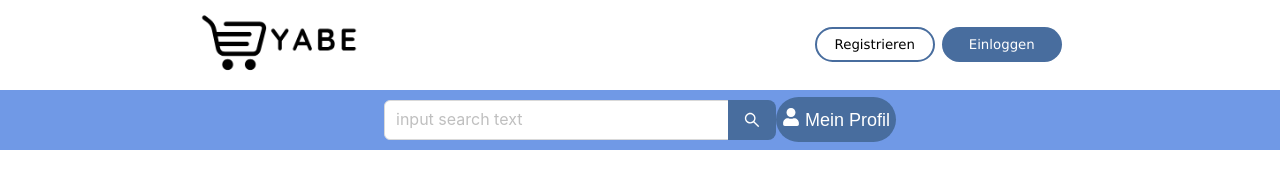
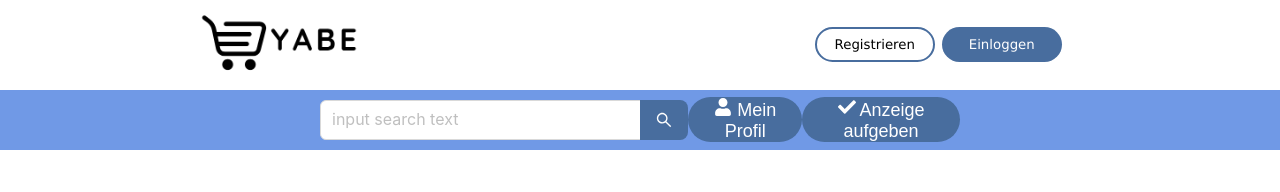
Before and after one commit to minhnguyengp1/internetproject, a React (Create React App) app in the folder client/: page / in a window 1280 px wide. Shown: the top 192 px of the page. Built offline with nearby package versions, Linux system fonts and the light colour scheme; no server answers.

Commit message:
add logout and create Article button in header

```diff
--- a/client/src/components/Header.jsx
+++ b/client/src/components/Header.jsx
@@ -3,10 +3,10 @@ import './header.scss'
 import AppLogo from '../assets/logoBlack.png'
 import { useSearch } from '../context/SearchContext'
 import { Link, useLocation, useNavigate } from 'react-router-dom'
-import { FaUser } from 'react-icons/fa'
-//import { logoutThunk } from '../redux/actions/authActions'
+import { FaUser, FaCheck } from 'react-icons/fa'
 import { useSelector, useDispatch } from 'react-redux'
 import { fetchUserDetails } from '../redux/actions/userActions.js'
+import { logout } from '../redux/actions/authActions.js'
 import defaultAvatar from '../assets/default-avatar.png'
 
 import { Input } from 'antd'
@@ -44,11 +44,6 @@ const Header = () => {
         }
     }, [reduxUserDetails])
 
-    const handleLogout = () => {
-        // dispatch(logoutThunk())
-        navigate('/')
-    }
-
     const handleLogoClick = () => {
         if (location.pathname !== '/') {
             navigate('/')
@@ -63,6 +58,13 @@ const Header = () => {
             navigate('login')
         }
     }
+
+    const handleLogout = () => {
+        dispatch(logout())
+        navigate('/login')
+    }
+
+    const handleCreateArticleClick = () => {}
 
     const isLoginPage = location.pathname === '/login'
 
@@ -170,6 +172,12 @@ const Header = () => {
                         <button id="accountBtn" onClick={handleMyProfileClick}>
                             <FaUser /> Mein Profil
                         </button>
+                        <button
+                            id="createBtn"
+                            onClick={handleCreateArticleClick}
+                        >
+                            <FaCheck /> Anzeige aufgeben
+                        </button>
                     </div>
                 ) : (
                     <></>
--- a/client/src/components/header.scss
+++ b/client/src/components/header.scss
@@ -119,7 +119,7 @@
 //-------------------------------------------------------------------------------------------
 
 .buttonsDown {
-    width: 40%;
+    width: 50%;
     display: flex;
     justify-content: space-between;
     align-items: center;
@@ -139,7 +139,8 @@
     }
 }
 
-#accountBtn {
+#accountBtn,
+#createBtn {
     width: 150px;
     height: 45px;
     border: none;
@@ -155,3 +156,7 @@
         color: var(--primary-color);
     }
 }
+
+#createBtn {
+    width: 210px;
+}
--- a/client/src/redux/actions/authActions.js
+++ b/client/src/redux/actions/authActions.js
@@ -15,16 +15,19 @@ export const login = ({ email, password }) => {
 
             dispatch({
                 type: 'LOGIN_SUCCESS',
-                payload: { userId: userId, accessToken: accessToken }
+                payload: { userId: userId, accessToken: accessToken },
             })
         } catch (error) {
-            const errorMessage = error.response && error.response.data && error.response.data.message
-                ? error.response.data.message
-                : error.message
+            const errorMessage =
+                error.response &&
+                error.response.data &&
+                error.response.data.message
+                    ? error.response.data.message
+                    : error.message
 
             dispatch({
                 type: actionTypes.LOGIN_FAILURE,
-                payload: errorMessage
+                payload: errorMessage,
             })
         }
     }
@@ -35,28 +38,31 @@ export const register = ({ fullName, email, password }) => {
         dispatch({ type: actionTypes.REGISTER_REQUEST })
 
         try {
-            await axios.post(
-                'http://localhost:5000/api/auth/register',
-                { fullName, email, password }
-            )
+            await axios.post('http://localhost:5000/api/auth/register', {
+                fullName,
+                email,
+                password,
+            })
 
             dispatch({ type: actionTypes.REGISTER_SUCCESS })
         } catch (error) {
-            const errorMessage = error.response && error.response.data && error.response.data.message
-                ? error.response.data.message
-                : error.message
+            const errorMessage =
+                error.response &&
+                error.response.data &&
+                error.response.data.message
+                    ? error.response.data.message
+                    : error.message
 
             dispatch({
                 type: actionTypes.REGISTER_FAILURE,
-                payload: errorMessage
+                payload: errorMessage,
             })
         }
     }
 }
 
-// export const logoutThunk = () => (dispatch) => {
-//     localStorage.removeItem('token')
-//     console.log('Logged out and removed token from LocalStorage')
-
-//     dispatch(logoutSuccess())
-// }
+export const logout = () => {
+    return (dispatch) => {
+        dispatch({ type: actionTypes.LOGOUT })
+    }
+}
```
